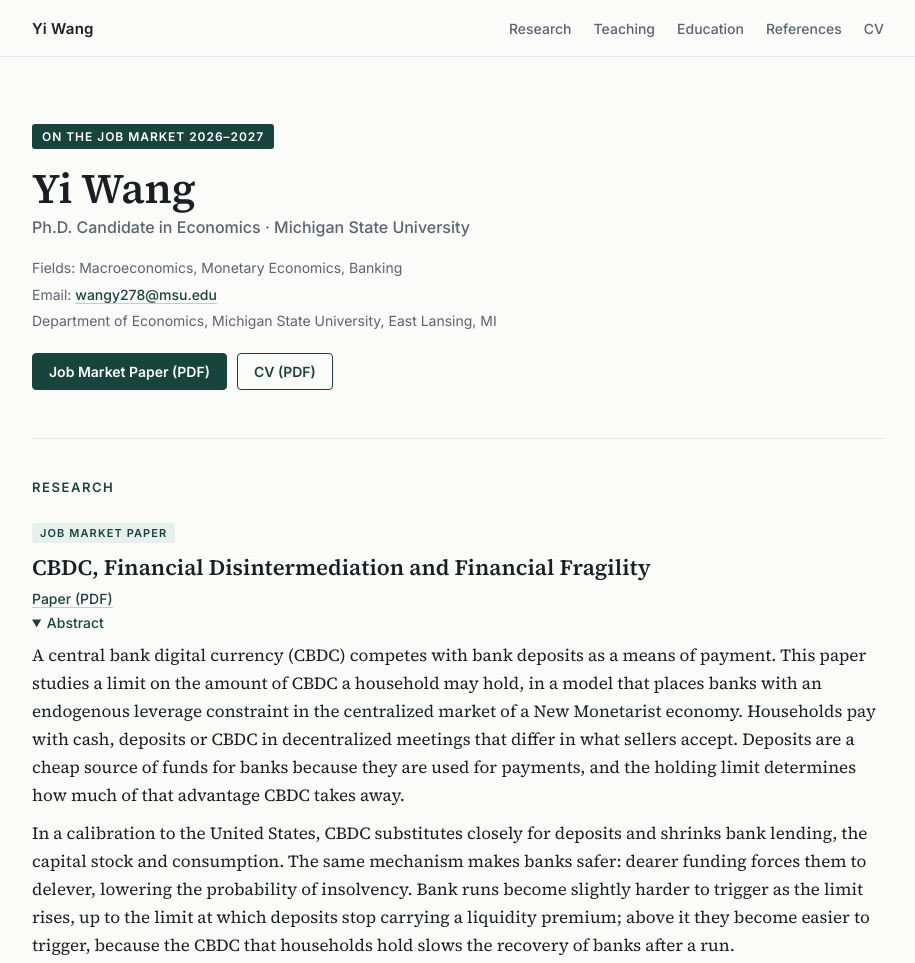
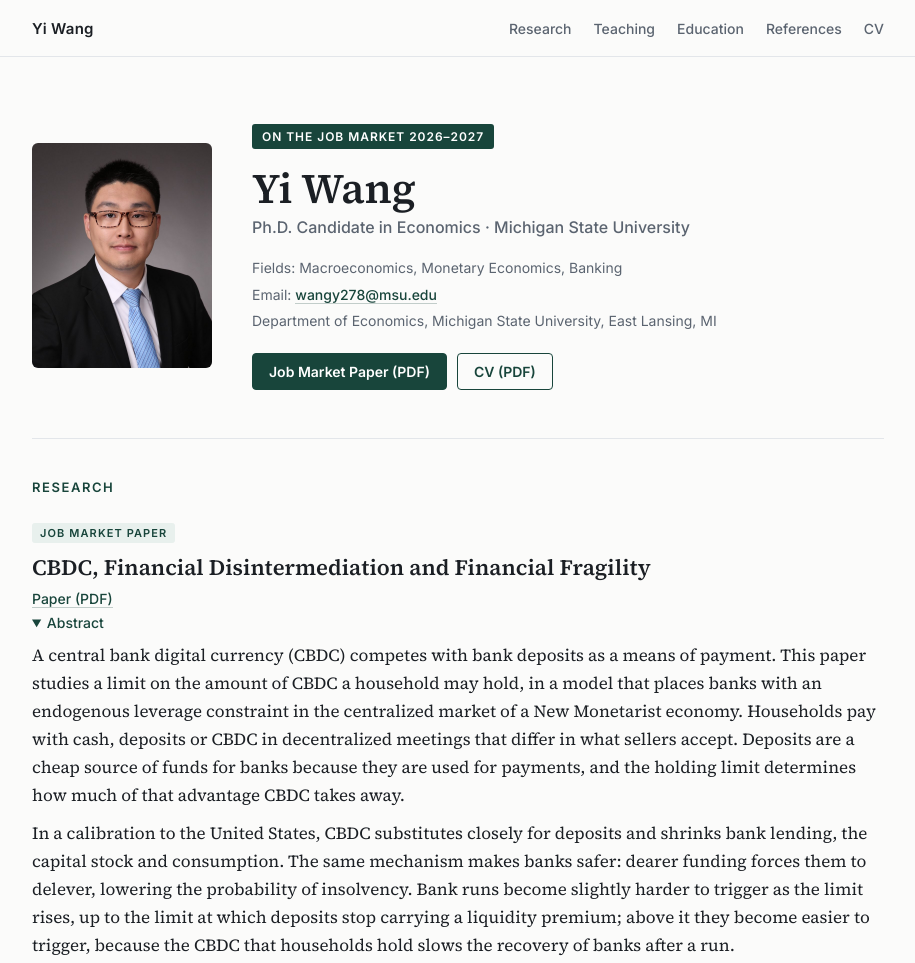
Before and after one commit to yi-wang-econ/yi-wang-econ.github.io, a plain HTML site: page index.html in a window 1280 px wide. Shown: the top 963 px of the page, without its empty margins (182-1097 px from the left). Drawn offline with Linux system fonts and the light colour scheme.

Commit message:
Add headshot
Co-Authored-By: Claude Fable 5.2 <noreply@anthropic.com>
Claude-Session: https://claude.ai/code/session_01T33pSKki1Bs1qCope2Wy9x

```diff
--- a/index.html
+++ b/index.html
@@ -27,7 +27,8 @@
   nav ul a:hover{color:var(--accent)}
   .wrap{max-width:900px;margin:0 auto}
   main .wrap{padding:0 24px}
-  header.hero{display:grid;grid-template-columns:1fr;gap:40px;align-items:center;padding:64px 0 48px}
+  header.hero{display:grid;grid-template-columns:180px 1fr;gap:40px;align-items:center;padding:64px 0 48px}
+  .photo-img{width:180px;height:225px;object-fit:cover;border-radius:6px;display:block}
   .photo{width:180px;height:220px;border-radius:6px;background:var(--accent-soft);
     display:flex;align-items:center;justify-content:center;color:var(--accent);
     font:500 13px Inter,sans-serif;text-align:center;border:1px dashed rgba(24,69,59,.35)}
@@ -79,7 +80,7 @@
 <main id="top"><div class="wrap">
   <header class="hero">
     <!-- Replace this div with: <img src="photo.jpg" alt="Yi Wang" style="width:180px;border-radius:6px"> -->
-    <!-- PHOTO_SLOT -->
+    <img class="photo-img" src="photo.jpg" alt="Yi Wang">
     <div>
       <span class="badge">On the Job Market 2026–2027</span>
       <h1>Yi Wang</h1>
```
Also changed, not shown: photo.jpg (added).
